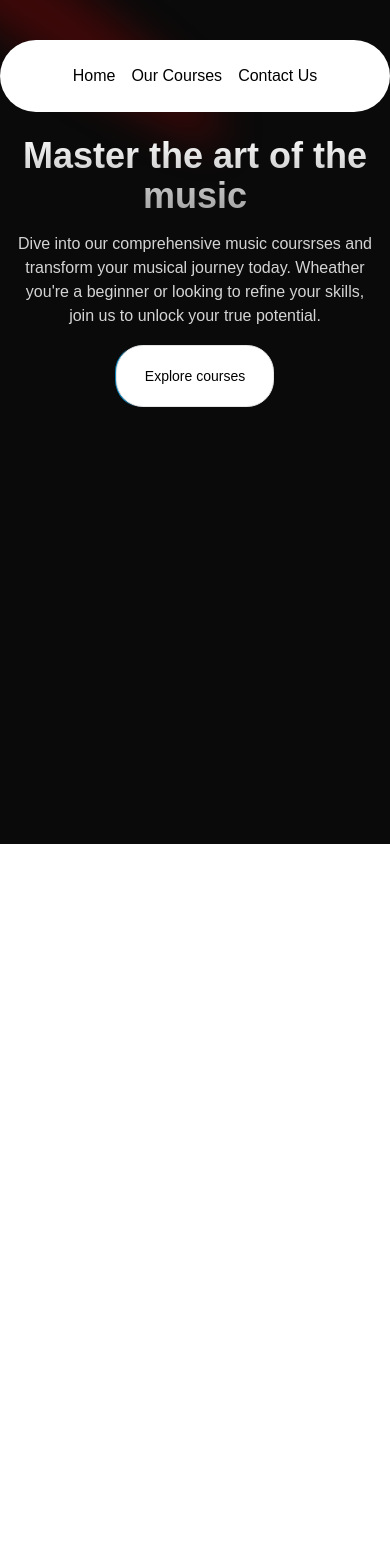
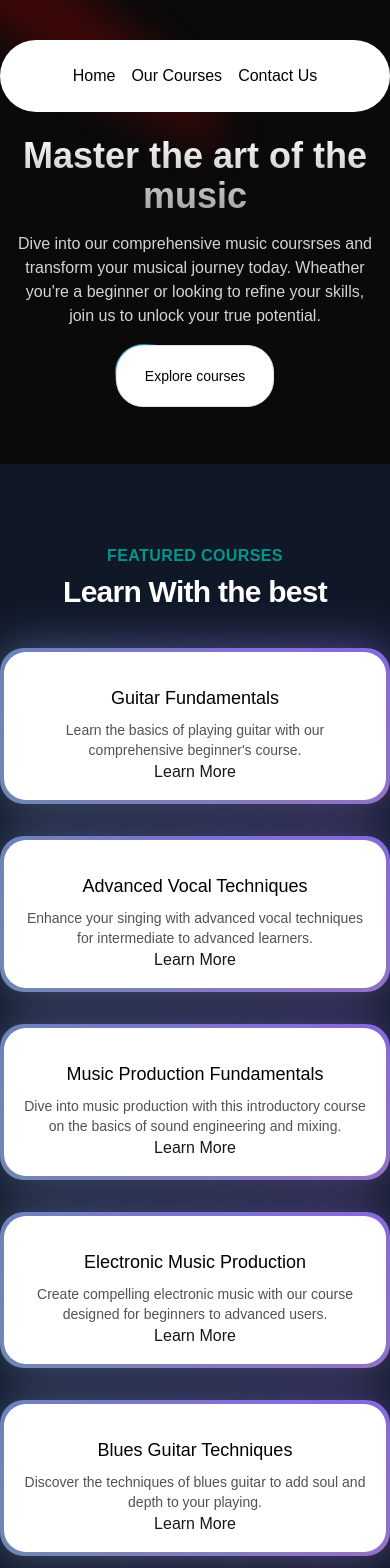
Before and after one commit to vishalsaw28/learnMusic, a Next.js app: page / in a window 390 px wide. Shown: the top 1568 px of the page. Before the commit the page ends 844 px from the top, so only its background shows below. Built offline with nearby package versions, Linux system fonts and the light colour scheme.

Commit message:
Add Featured Courses section with responsive layout and gradient cards

```diff
--- a/src/app/page.tsx
+++ b/src/app/page.tsx
@@ -1,11 +1,12 @@
+import FeaturedCourses from "@/components/FeaturedCourses";
 import HeroSection from "@/components/HeroSection";
 import Image from "next/image";
-import { Button } from "../ui/moving-border";
 
 export default function Home() {
   return (
     <main className="min-h-screen bg-black/[0.96] antialiased bg-grid-white/[0.02]">
       <HeroSection />
+      <FeaturedCourses />
     </main>
   );
 }
--- /dev/null
+++ b/src/components/FeaturedCourses.tsx
@@ -0,0 +1,99 @@
+"use client";
+
+import React from "react";
+import courseData from "../data/music_courses.json";
+import Link from "next/link";
+import { Button } from "./ui/moving-border";
+import { h1, p } from "framer-motion/client";
+import { BackgroundGradient } from "./ui/background-gradient";
+
+interface Course {
+  id: number;
+  title: String;
+  slug: String;
+  description: String;
+  price: number;
+  instructor: String;
+  isFeatured: Boolean;
+  // image: "/courses/guitar.jpg";
+}
+
+function FeaturedCourses() {
+  const FeaturedCourses = courseData.courses.filter(
+    (course: Course) => course.isFeatured
+  );
+  return (
+    <div className="py-20 bg-gray-900">
+      <div>
+        <div className=" text-center">
+          <h2
+            className="text-base text-teal-600
+          font-semibold tracking-wide uppercase "
+          >
+            FEATURED COURSES
+          </h2>
+          <p
+            className="mt-2 text-3xl leading-8
+          font-extrabold tracking-tight text-white
+          sm:text-4xl"
+          >
+            Learn With the best{" "}
+          </p>
+        </div>
+      </div>
+      <div className="mt-10">
+        <div
+          className="grid grid-cols-1 sm:grid-cols-2
+        lg:grid-cols-3 gap-8 justify-center"
+        >
+          {FeaturedCourses.map((course: Course) => (
+            <div key={course.id} className="flex justify-center">
+              <BackgroundGradient
+                className="flex flex-col rounded-[22px]
+              bg-white dark:bg-zinc-900
+              overflow-hidden h-full max-w-sm"
+              >
+                <div
+                  className="p-4 sm:p-6 flex flex-col
+              items-center text-center flex-grow"
+                >
+                  <p
+                    className="text-lg sm:text-xl
+                  text-black mt-4 mb-2
+                  dark:text-neutral-200"
+                  >
+                    {course.title}
+                  </p>
+                  <p
+                    className="text-sm
+                  text-neutral-600
+                  dark:text-neutral-400
+                  flex-grow"
+                  >
+                    {course.description}
+                  </p>
+                  <Link href={`/courses/${course.slug}`}>Learn More</Link>
+                </div>
+              </BackgroundGradient>
+            </div>
+          ))}
+        </div>
+      </div>
+      <div className="mt-20 text-center">
+        <Link href={"/courses"}>
+          <Button
+            borderRadius="1.75rem"
+            className="bg-white dark:bg-slate-900 text-black dark:text-white border-neutral-200 dark:border-slate-800
+                      overflow-hidden
+                      rounded-lg
+                      relative"
+          >
+            View All Courses
+          </Button>
+        </Link>
+      </div>
+    </div>
+  );
+}
+
+export default FeaturedCourses;
--- /dev/null
+++ b/src/components/ui/background-gradient.tsx
@@ -0,0 +1,72 @@
+import { cn } from "@/lib/utils";
+import React from "react";
+import { motion } from "framer-motion";
+
+export const BackgroundGradient = ({
+  children,
+  className,
+  containerClassName,
+  animate = true,
+}: {
+  children?: React.ReactNode;
+  className?: string;
+  containerClassName?: string;
+  animate?: boolean;
+}) => {
+  const variants = {
+    initial: {
+      backgroundPosition: "0 50%",
+    },
+    animate: {
+      backgroundPosition: ["0, 50%", "100% 50%", "0 50%"],
+    },
+  };
+  return (
+    <div className={cn("relative p-[4px] group", containerClassName)}>
+      <motion.div
+        variants={animate ? variants : undefined}
+        initial={animate ? "initial" : undefined}
+        animate={animate ? "animate" : undefined}
+        transition={
+          animate
+            ? {
+                duration: 5,
+                repeat: Infinity,
+                repeatType: "reverse",
+              }
+            : undefined
+        }
+        style={{
+          backgroundSize: animate ? "400% 400%" : undefined,
+        }}
+        className={cn(
+          "absolute inset-0 rounded-3xl z-[1] opacity-60 group-hover:opacity-100 blur-xl  transition duration-500 will-change-transform",
+          " bg-[radial-gradient(circle_farthest-side_at_0_100%,#00ccb1,transparent),radial-gradient(circle_farthest-side_at_100%_0,#7b61ff,transparent),radial-gradient(circle_farthest-side_at_100%_100%,#ffc414,transparent),radial-gradient(circle_farthest-side_at_0_0,#1ca0fb,#141316)]"
+        )}
+      />
+      <motion.div
+        variants={animate ? variants : undefined}
+        initial={animate ? "initial" : undefined}
+        animate={animate ? "animate" : undefined}
+        transition={
+          animate
+            ? {
+                duration: 5,
+                repeat: Infinity,
+                repeatType: "reverse",
+              }
+            : undefined
+        }
+        style={{
+          backgroundSize: animate ? "400% 400%" : undefined,
+        }}
+        className={cn(
+          "absolute inset-0 rounded-3xl z-[1] will-change-transform",
+          "bg-[radial-gradient(circle_farthest-side_at_0_100%,#00ccb1,transparent),radial-gradient(circle_farthest-side_at_100%_0,#7b61ff,transparent),radial-gradient(circle_farthest-side_at_100%_100%,#ffc414,transparent),radial-gradient(circle_farthest-side_at_0_0,#1ca0fb,#141316)]"
+        )}
+      />
+
+      <div className={cn("relative z-10", className)}>{children}</div>
+    </div>
+  );
+};
```
